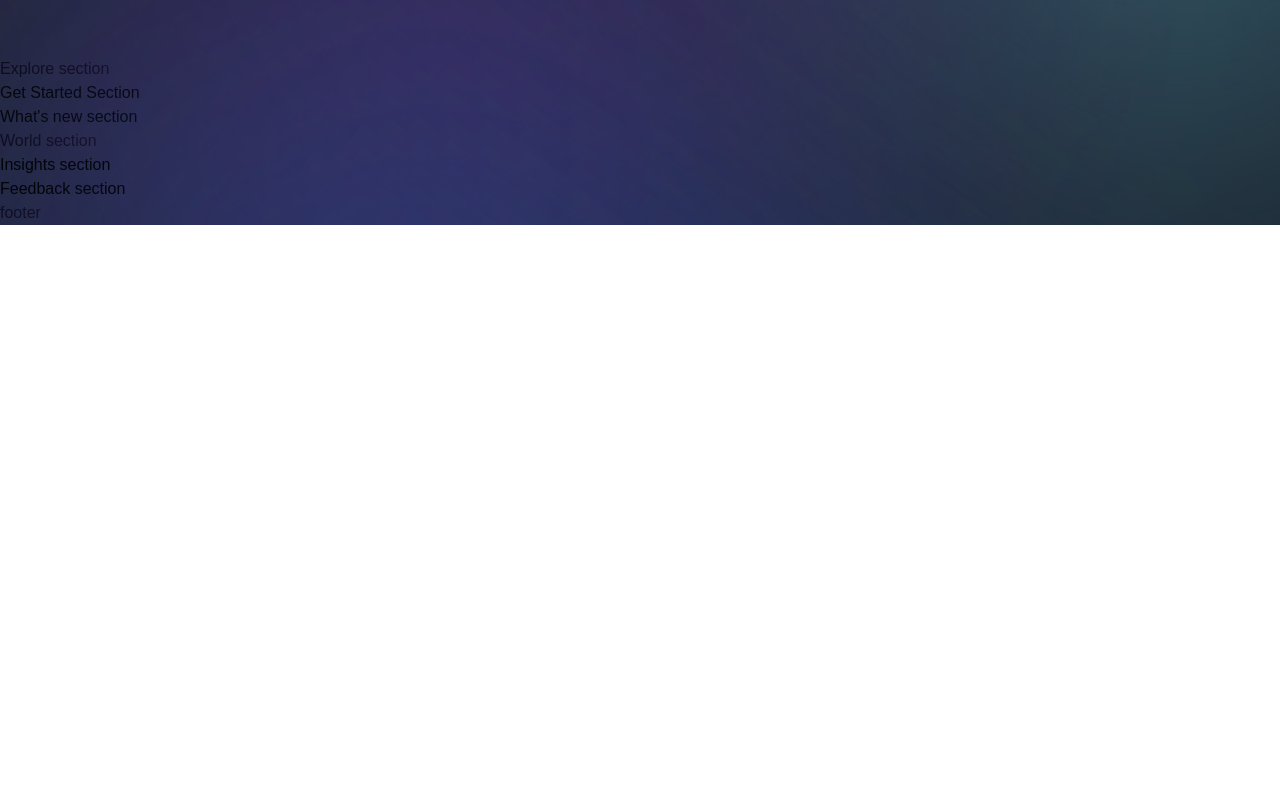
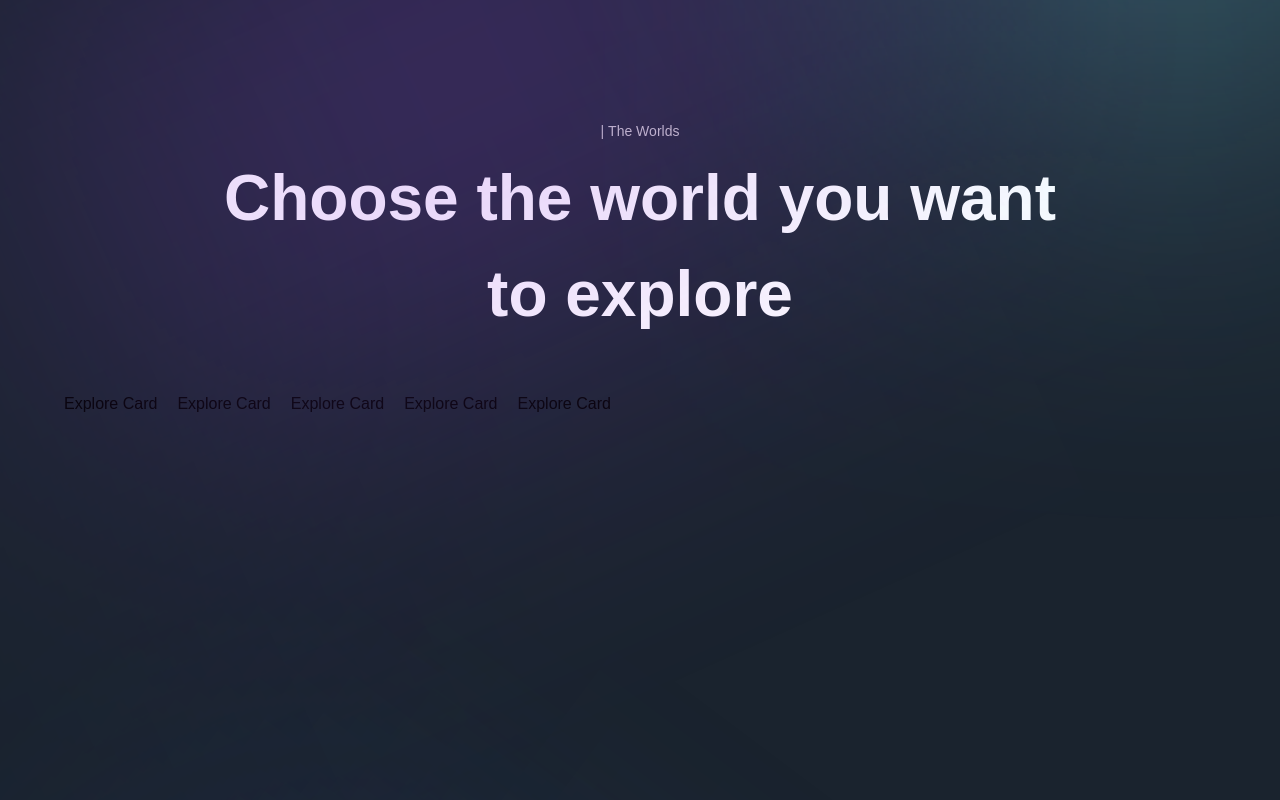
Before and after one commit to Efojensen/Animation_training, a Next.js app: page / in a window 1280 px wide. Shown: the part 1500-2300 px from the top of the page. Before the commit the page ends 1725 px from the top, so only its background shows below. Built offline with nearby package versions, Linux system fonts and the light colour scheme; a web font is replaced by a local one.

Commit message:
Built most of the functionality of the explore section
Now comes the real tough part; the explore card

```diff
--- a/components/CustomTexts.jsx
+++ b/components/CustomTexts.jsx
@@ -18,6 +18,13 @@
   </motion.p>
 );
 
-export const TitleText = () => (
-  <h2>Title Text</h2>
+export const TitleText = ({ title, textStyles }) => (
+  <motion.h2
+    variants={textVariant2}
+    initial="hidden"
+    whileInView="show"
+    className={`mt-[8px] font-bold md:text-[64px] text-[40px] text-white ${textStyles}`}
+  >
+    {title}
+  </motion.h2>
 );
--- a/sections/Explore.jsx
+++ b/sections/Explore.jsx
@@ -1,9 +1,45 @@
 'use client';
 
-const Explore = () => (
-  <section>
-    Explore section
-  </section>
-);
+import { useState } from 'react';
+import { motion } from 'framer-motion';
+import styles from '../styles';
+
+import { staggerContainer } from '../utils/motion';
+import { exploreWorlds } from '../constants';
+import { ExploreCard, TitleText, TypingText } from '../components';
+
+const Explore = () => {
+  const [active, setActive] = useState('world-2');
+
+  return (
+    <section className={`${styles.paddings}`} id="explore">
+      <motion.div
+        variants={staggerContainer}
+        initial="hidden"
+        whileInView="show"
+        viewport={{ once: false, amount: 0.25 }}
+        className={`${styles.innerWidth} mx-auto flex flex-col`}
+      >
+        <TypingText title="| The Worlds" textStyles="text-center" />
+        <TitleText title={
+          <>Choose the world you want <span className="md:block hidden">to explore</span></>
+      }
+          textStyles="text-center"
+        />
+        <div className="mt-[50px] flex lg:flex-row flex-col min-h-[70vh] gap-5">
+          { exploreWorlds.map((world, index) => (
+            <ExploreCard
+              key={world.id}
+              {...world}
+              index={index}
+              active={active}
+              handleClick={setActive}
+            />
+          ))}
+        </div>
+      </motion.div>
+    </section>
+  );
+};
 
 export default Explore;
```
